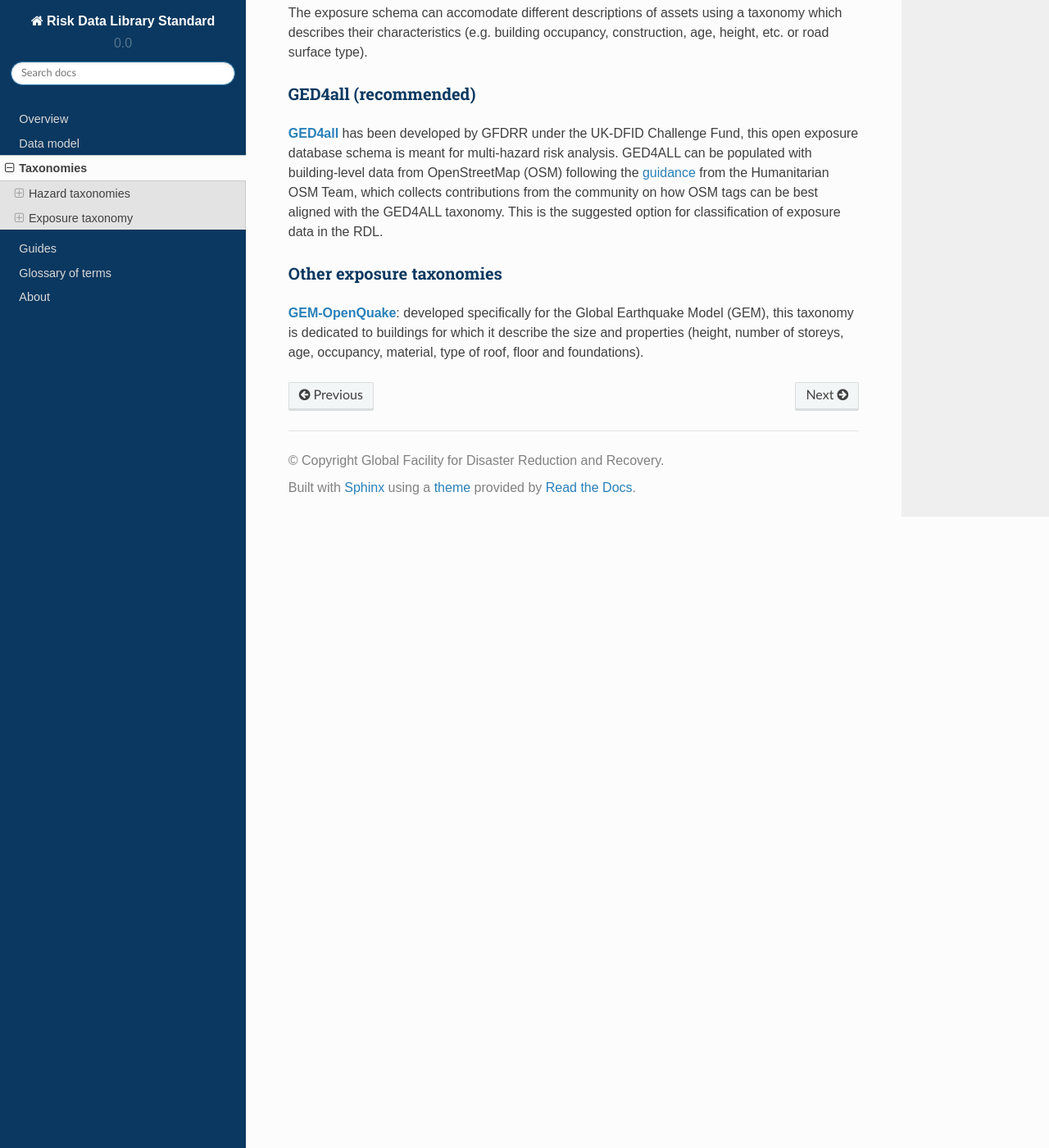
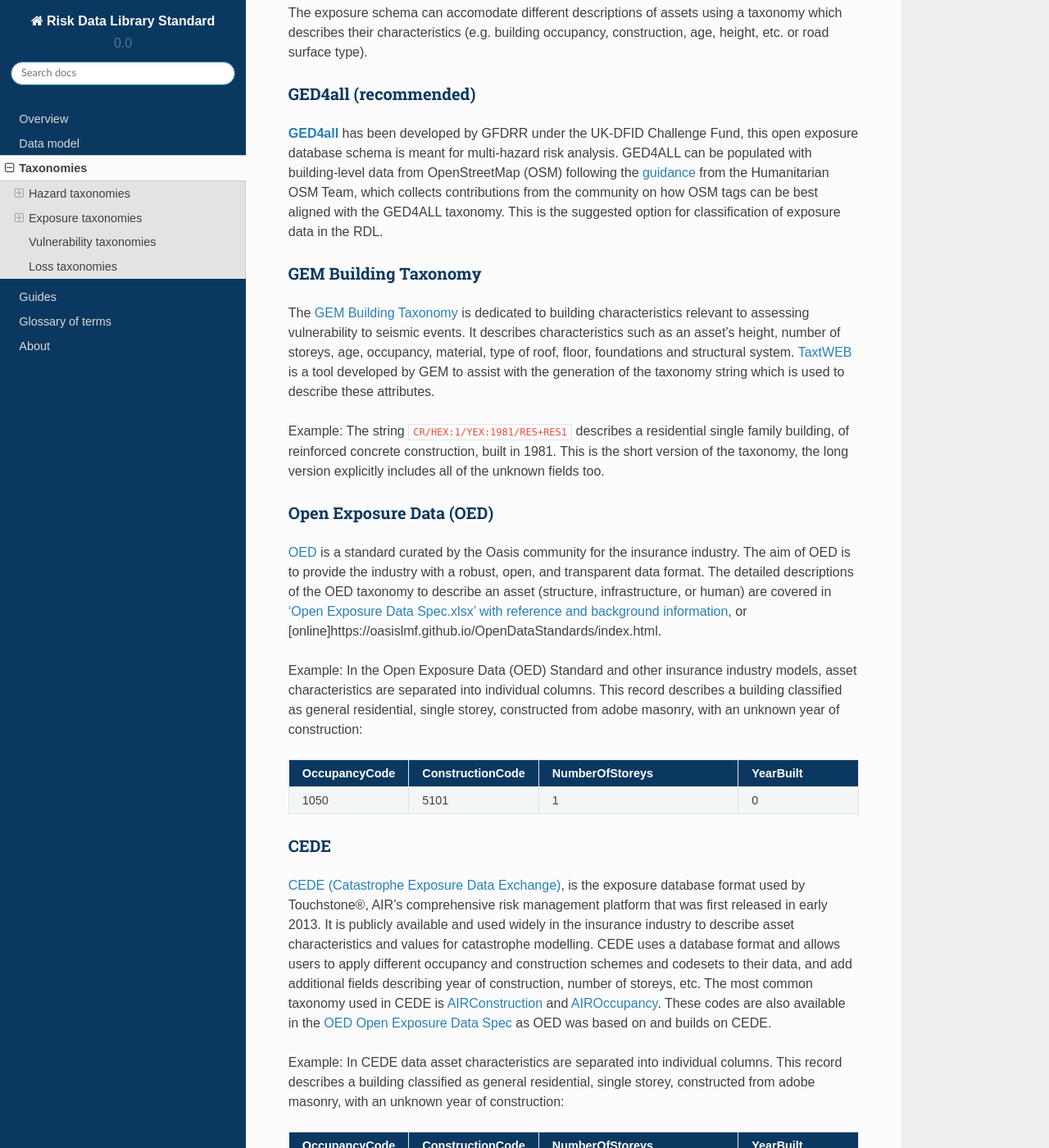
Before and after one commit to GFDRR/rdl-standard, a Sphinx documentation site: the page built from docs/taxonomies/index.md, in a window 1280 px wide and 1400 px high, scrolled down 1739 px. Shown: the whole window at 82% size. Built offline with Sphinx 7.4.7 and the Read the Docs theme 2.0.0, drawn with Linux system fonts in a browser that asks for light colours; some of the changed text lies outside the part shown.

Commit message:
Update Taxonomies index.md
Added taxonomy information, and section TBD for V / L.

````diff
--- a/docs/taxonomies/index.md
+++ b/docs/taxonomies/index.md
@@ -116,7 +116,7 @@ List of other hazard taxonomies below:
 - [**Munich-RE**](https://www.cred.be/downloadFile.php?file=sites/default/files/DisCatClass_264.pdf) covers 27 natural hazards 13 main categories (Geophysical, Meteorological, Hydrological, Climatological, Biological, Extraterrestrial).
 
 
-## Exposure taxonomy
+## Exposure taxonomies
 
 The exposure schema can accomodate different descriptions of assets using a taxonomy which describes their characteristics (e.g. building occupancy, construction, age, height, etc. or road surface type).
 
@@ -132,7 +132,36 @@ The exposure schema can accomodate different descriptions of assets using a taxo
    ged4all
 
 ```
+### GEM Building Taxonomy
 
-### Other exposure taxonomies
+The [GEM Building Taxonomy](https://www.globalquakemodel.org/gempublications/GEM-building-taxonomy-version-2.0) is dedicated to building characteristics relevant to assessing vulnerability to seismic events. It describes characteristics such as an asset's height, number of storeys, age, occupancy, material, type of roof, floor, foundations and structural system. [TaxtWEB](https://platform.openquake.org/taxtweb) is a tool developed by GEM to assist with the generation of the taxonomy string which is used to describe these attributes.
 
-[**GEM-OpenQuake**](https://platform.openquake.org/taxtweb): developed specifically for the Global Earthquake Model (GEM), this taxonomy is dedicated to buildings for which it describe the size and properties (height, number of storeys, age, occupancy, material, type of roof, floor and foundations).
+Example: The string `CR/HEX:1/YEX:1981/RES+RES1` describes a residential single family building, of reinforced concrete construction, built in 1981. This is the short version of the taxonomy, the long version explicitly includes all of the unknown fields too.
+
+### Open Exposure Data (OED)
+
+[OED](https://github.com/OasisLMF/ODS_OpenExposureData) is a standard curated by the Oasis community for the insurance industry. The aim of OED is to provide the industry with a robust, open, and transparent data format. The detailed descriptions of the OED taxonomy to describe an asset (structure, infrastructure, or human) are covered in ['Open Exposure Data Spec.xlsx' with reference and background information](https://github.com/OasisLMF/ODS_OpenExposureData/tree/develop/OpenExposureData/Docs), or [online]https://oasislmf.github.io/OpenDataStandards/index.html.
+
+Example: In the Open Exposure Data (OED) Standard and other insurance industry models, asset characteristics are separated into individual columns. This record describes a building classified as general residential, single storey, constructed from adobe masonry, with an unknown year of construction:
+| OccupancyCode | ConstructionCode | NumberOfStoreys | YearBuilt |
+| -------------- | -------------- | -------------- | -------------- |
+| 1050 | 5101 | 1 | 0 |
+
+
+### CEDE
+
+[CEDE (Catastrophe Exposure Data Exchange)](https://docs.air-worldwide.com/Database/CEDE/10.0/webframe.html#topic1.html), is the exposure database format used by Touchstone®, AIR's comprehensive risk management platform that was first released in early 2013. It is publicly available and used widely in the insurance industry to describe asset characteristics and values for catastrophe modelling. CEDE uses a database format and allows users to apply different occupancy and construction schemes and codesets to their data, and add additional fields describing year of construction, number of storeys, etc. The most common taxonomy used in CEDE is [AIRConstruction](https://docs.air-worldwide.com/Database/CEDE/10.0/webframe.html#topic32.html) and [AIROccupancy](https://docs.air-worldwide.com/Database/CEDE/10.0/webframe.html#topic33.html). These codes are also available in the [OED Open Exposure Data Spec](https://github.com/OasisLMF/ODS_OpenExposureData/tree/develop/OpenExposureData/Docs) as OED was based on and builds on CEDE.
+
+Example: In CEDE data asset characteristics are separated into individual columns. This record describes a building classified as general residential, single storey, constructed from adobe masonry, with an unknown year of construction:
+| OccupancyCode | ConstructionCode | NumberOfStoreys | YearBuilt
+| -------------- | -------------- | -------------- | -------------- |
+| 301 | 112 | 1 | 0 |
+
+
+## Vulnerability taxonomies
+
+Content under development.
+
+## Loss taxonomies
+
+Content under development.
````
